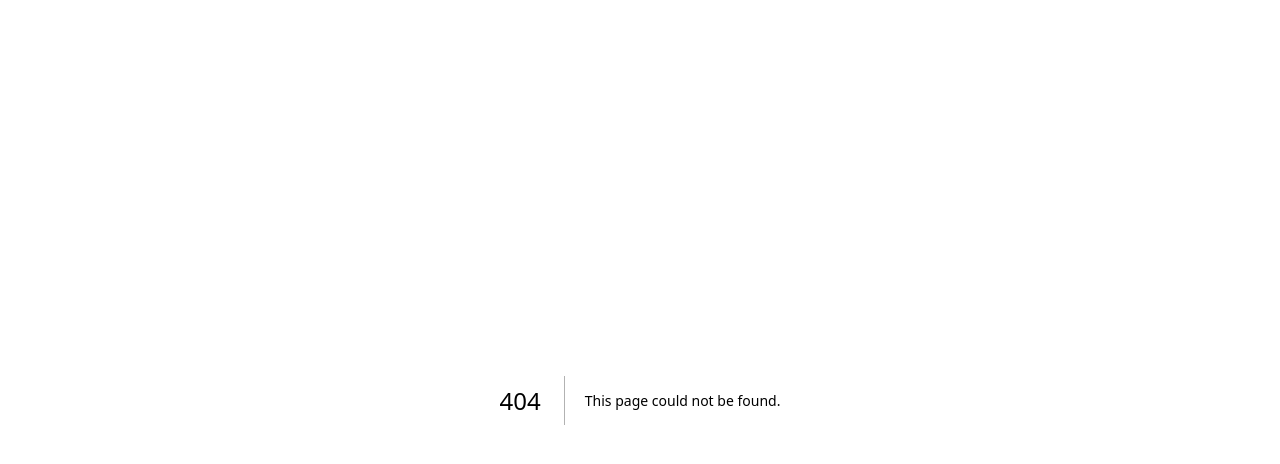
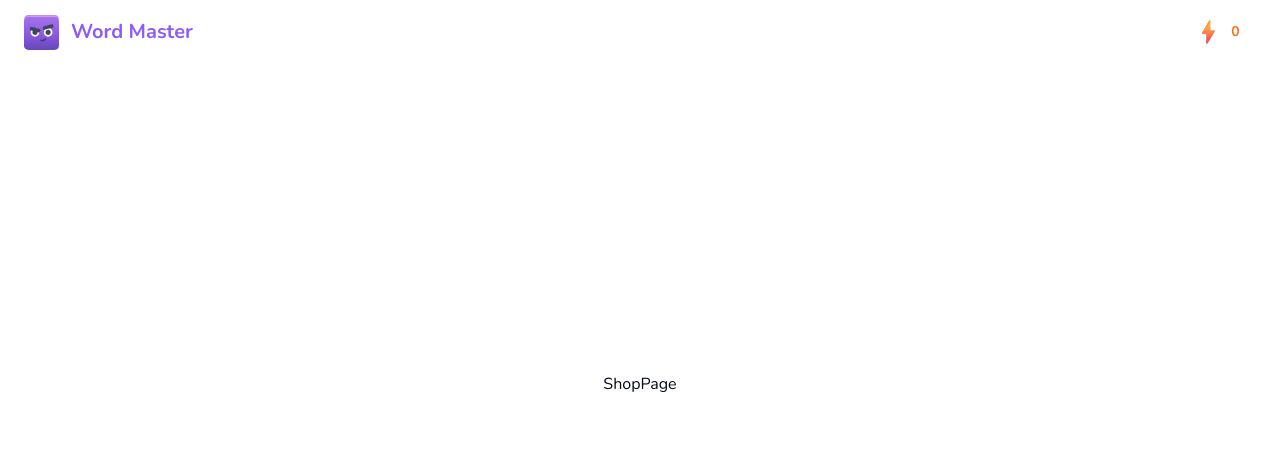
Before and after one commit to ChrisKlp/word-master, a Next.js app: page /shop in a window 1280 px wide. Before the commit this address had no page. Shown: the top 464 px of the page. Built offline with nearby package versions, Linux system fonts and the light colour scheme.

Commit message:
Create game pages

```diff
--- a/package.json
+++ b/package.json
@@ -3,7 +3,7 @@
   "version": "0.1.0",
   "private": true,
   "scripts": {
-    "dev": "next dev",
+    "dev": "next dev --turbo",
     "build": "next build",
     "start": "next start",
     "lint": "next lint"
--- a/src/app/(intro)/page.tsx
+++ b/src/app/(intro)/page.tsx
@@ -1,7 +1,11 @@
+'use client';
+
 import Image from 'next/image';
+import Link from 'next/link';
 
 import hero from '@/assets/hero.svg';
 import { Button } from '@/components/ui/button';
+import { routes } from '@/lib/routes';
 
 export default function Home() {
   return (
@@ -10,8 +14,8 @@ export default function Home() {
       <h1 className="max-w-[400px] text-center text-2xl font-bold text-neutral-600 lg:text-3xl">
         Ucz się, ćwicz i doskonal swoją edukację z Word Master
       </h1>
-      <Button variant="secondary" className="w-full max-w-[400px]">
-        Zacznij grę
+      <Button asChild variant="secondary" className="w-full max-w-[400px]">
+        <Link href={routes.games}>Zacznij grę</Link>
       </Button>
     </div>
   );
--- a/src/app/game/layout.tsx
+++ /dev/null
@@ -1,16 +0,0 @@
-import { PropsWithChildren } from 'react';
-
-import Logo from '@/components/logo';
-
-export default function MainLayout({ children }: PropsWithChildren) {
-  return (
-    <>
-      <header className="grid h-24 place-items-center">
-        <Logo />
-      </header>
-      <main className="mb-8 h-full w-full flex-1 bg-slate-100 px-8">
-        {children}
-      </main>
-    </>
-  );
-}
--- a/src/app/game/page.tsx
+++ /dev/null
@@ -1,11 +0,0 @@
-import Image from 'next/image';
-
-import hero from '@/assets/hero.svg';
-
-export default function Home() {
-  return (
-    <div className="grid justify-center">
-      <Image src={hero} width={450} alt="Hero" />
-    </div>
-  );
-}
--- /dev/null
+++ b/src/app/games/page.tsx
@@ -0,0 +1,9 @@
+import MainLayout from '@/components/main-layout';
+
+export default function Home() {
+  return (
+    <MainLayout>
+      <div className="grid justify-center">game</div>
+    </MainLayout>
+  );
+}
--- /dev/null
+++ b/src/app/shop/page.tsx
@@ -0,0 +1,9 @@
+import MainLayout from '@/components/main-layout';
+
+export default function ShopPage() {
+  return (
+    <MainLayout>
+      <div>ShopPage</div>
+    </MainLayout>
+  );
+}
--- a/src/components/logo.tsx
+++ b/src/components/logo.tsx
@@ -2,12 +2,25 @@ import Image from 'next/image';
 import Link from 'next/link';
 
 import mascot from '@/assets/mascot.svg';
+import { cn } from '@/lib/utils';
 
-export default function Logo({ href = '/' }) {
+type LogoProps = {
+  href?: string;
+  className?: string;
+  variant?: 'default' | 'minimal';
+};
+
+export default function Logo({
+  href = '/',
+  className,
+  variant = 'default',
+}: LogoProps) {
   return (
-    <Link href={href} className="flex items-center gap-3">
+    <Link href={href} className={cn('flex items-center gap-3', className)}>
       <Image src={mascot} height={35} width={35} alt="Mascot" />
-      <h1 className="text-xl font-extrabold text-violet-500">Word Master</h1>
+      {variant === 'default' && (
+        <h1 className="text-xl font-extrabold text-violet-500">Word Master</h1>
+      )}
     </Link>
   );
 }
--- /dev/null
+++ b/src/components/main-layout.tsx
@@ -0,0 +1,19 @@
+import { PropsWithChildren } from 'react';
+
+import Logo from '@/components/logo';
+import PointsButton from '@/components/points-button';
+import { routes } from '@/lib/routes';
+
+export default function MainLayout({ children }: PropsWithChildren) {
+  return (
+    <div className="flex min-h-dvh flex-col overflow-hidden">
+      <header className="flex h-16 items-center justify-between px-6">
+        <Logo href={routes.games} />
+        <PointsButton />
+      </header>
+      <main className="mb-24 grid h-full w-full flex-1 place-content-center px-8">
+        {children}
+      </main>
+    </div>
+  );
+}
--- /dev/null
+++ b/src/components/points-button.tsx
@@ -0,0 +1,33 @@
+'use client';
+
+import Image from 'next/image';
+import Link from 'next/link';
+import React, { useLayoutEffect, useState } from 'react';
+
+import pointsImg from '@/assets/points.svg';
+import { getPoints } from '@/lib/utils';
+
+import { Button } from './ui/button';
+
+export default function PointsButton() {
+  const [points, setPoints] = useState(0);
+
+  useLayoutEffect(() => {
+    setPoints(getPoints());
+  }, []);
+
+  return (
+    <Button asChild variant="ghost" className="text-orange-500">
+      <Link href="/shop">
+        <Image
+          src={pointsImg}
+          height={28}
+          width={28}
+          alt="Points"
+          className="mr-2"
+        />
+        {points}
+      </Link>
+    </Button>
+  );
+}
--- /dev/null
+++ b/src/lib/routes.ts
@@ -0,0 +1,5 @@
+export const routes = {
+  home: '/',
+  games: '/games',
+  shop: '/shop',
+};
--- a/src/lib/utils.ts
+++ b/src/lib/utils.ts
@@ -4,3 +4,11 @@ import { twMerge } from 'tailwind-merge';
 export function cn(...inputs: ClassValue[]) {
   return twMerge(clsx(inputs));
 }
+
+export function setPoints(points: number) {
+  localStorage.setItem('wm_points', points.toString());
+}
+
+export function getPoints() {
+  return Number(localStorage.getItem('wm_points')) || 0;
+}
```
Also changed, not shown: src/assets/points.svg (added).
